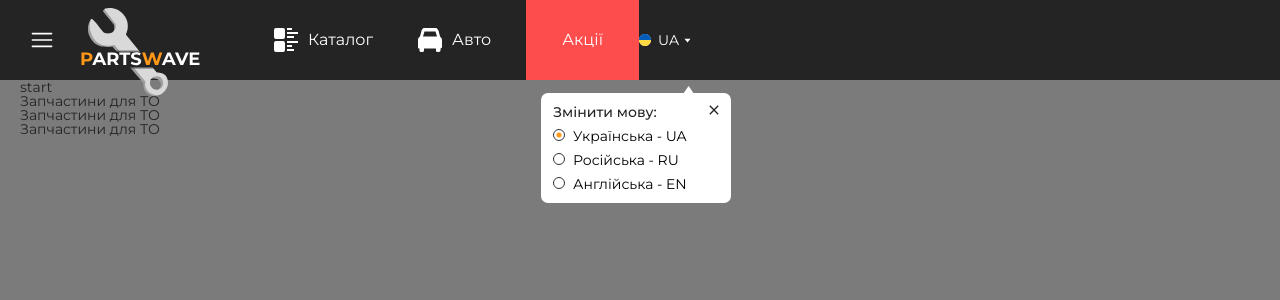
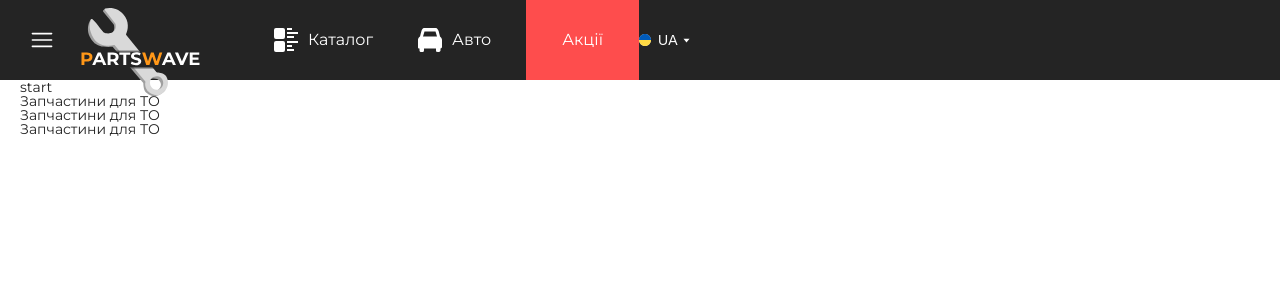
Before and after one commit to alexey-sevastynov/parts-store, a Next.js app: page / in a window 1280 px wide. Shown: the top 300 px of the page. Built offline with nearby package versions, Linux system fonts and the light colour scheme.

Commit message:
modals: added drop-down window for language selection

```diff
--- a/app/globalStyles/global.scss
+++ b/app/globalStyles/global.scss
@@ -39,6 +39,8 @@
   visibility: hidden;
 
   z-index: -1;
+
+  transition: opacity 0.3s ease;
 }
 
 .overlay-active {
--- a/app/layout.tsx
+++ b/app/layout.tsx
@@ -2,6 +2,8 @@ import type { Metadata } from 'next';
 
 import './globalStyles/global.scss';
 import PagesLayout from '@/components/layouts/PagesLayout';
+import Providers from '@/components/layouts/Providers';
+import { Montserrat } from '@/utils/customFonts';
 
 export const metadata: Metadata = {
   title: 'Parts Wave',
@@ -13,5 +15,13 @@ export default function RootLayout({
 }: Readonly<{
   children: React.ReactNode;
 }>) {
-  return <PagesLayout>{children}</PagesLayout>;
+  return (
+    <html lang='ua'>
+      <body className={`${Montserrat.variable}`}>
+        <Providers>
+          <PagesLayout>{children}</PagesLayout>
+        </Providers>
+      </body>
+    </html>
+  );
 }
--- a/components/elements/LangToggle.tsx
+++ b/components/elements/LangToggle.tsx
@@ -6,15 +6,23 @@ import React from 'react';
 
 import { useLang } from '@/hooks/useLang';
 import { AllowedLangs } from '@/constants/lang';
-import { useAppDispatch } from '@/context/hooks';
+import { useAppDispatch, useAppSelector } from '@/context/hooks';
 import { setLang } from '@/context/features/translation/translationSlice';
 
 import { IoMdClose } from 'react-icons/io';
 import { COLORS } from '@/constants/colors';
+import {
+  closeDropDownLang,
+  openDropDownLang,
+} from '@/context/features/modals/modals';
 
 const LangToggle = () => {
   const dispatch = useAppDispatch();
   const { lang, translations } = useLang();
+
+  const isOpenDropDownLang = useAppSelector(
+    (state) => state.modals.isOpenDropDownLang
+  );
 
   const [selectedOption, setSelectedOption] =
     React.useState<AllowedLangs>(lang);
@@ -35,20 +43,27 @@ const LangToggle = () => {
         height={12}
         priority
       />
-      <div className={Styles.langToggle__select}>
+      <button
+        className={Styles.langToggle__select}
+        onClick={() => dispatch(openDropDownLang())}
+      >
         <p className={Styles.langToggle__select_text}>{lang.toUpperCase()}</p>
+
         <Image src={'/img/arrow-down.svg'} alt='arrow' width={7} height={5} />
-      </div>
+      </button>
 
+      {isOpenDropDownLang && (
         <div className={Styles.langToggle__popup}>
           <p className={Styles.langToggle__popup_title}>
             {translations[lang].header.changeLanguage}:
           </p>
 
-        <IoMdClose
-          color={COLORS.blackIcon}
+          <button
             className={Styles.langToggle__popup_close}
-        />
+            onClick={() => dispatch(closeDropDownLang())}
+          >
+            <IoMdClose color={COLORS.blackIcon} />
+          </button>
 
           <label>
             <input
@@ -79,6 +94,7 @@ const LangToggle = () => {
           </label>
           <span className={Styles.langToggle__popup_arrow} />
         </div>
+      )}
     </div>
   );
 };
--- a/components/layouts/PagesLayout.tsx
+++ b/components/layouts/PagesLayout.tsx
@@ -1,20 +1,22 @@
-import { Montserrat } from '@/utils/customFonts';
+'use client';
 
+import { useAppSelector } from '@/context/hooks';
 import Layout from './Layout';
-import Providers from './Providers';
 
 const PagesLayout = ({ children }: { children: React.ReactNode }) => {
+  const isOpenDropDownLang = useAppSelector(
+    (state) => state.modals.isOpenDropDownLang
+  );
+
   return (
-    <html lang='ua'>
-      <body className={`${Montserrat.variable}`}>
-        <Providers>
-          <Layout>{children}</Layout>
+    <>
+      <Layout>{children}</Layout>
 
-          {/* background, when the language drop-down window is open */}
-          <div className='lang-popup-overlay overlay-active' />
-        </Providers>
-      </body>
-    </html>
+      {/* background, when the language drop-down window is open */}
+      <div
+        className={`lang-popup-overlay ${isOpenDropDownLang ? 'overlay-active' : ''}`}
+      />
+    </>
   );
 };
 
--- /dev/null
+++ b/context/features/modals/modals.ts
@@ -0,0 +1,27 @@
+'use client';
+import { createSlice } from '@reduxjs/toolkit';
+
+export interface ModalsState {
+  isOpenDropDownLang: boolean;
+}
+
+const initialState: ModalsState = {
+  isOpenDropDownLang: false,
+};
+
+export const modalsSlice = createSlice({
+  name: 'modals',
+  initialState,
+  reducers: {
+    openDropDownLang: (state) => {
+      state.isOpenDropDownLang = true;
+    },
+    closeDropDownLang: (state) => {
+      state.isOpenDropDownLang = false;
+    },
+  },
+});
+
+export const { openDropDownLang, closeDropDownLang } = modalsSlice.actions;
+
+export const modalsReducer = modalsSlice.reducer;
--- a/context/store.ts
+++ b/context/store.ts
@@ -13,9 +13,11 @@ import {
   PURGE,
   REGISTER,
 } from 'redux-persist';
+import { modalsReducer } from './features/modals/modals';
 
 const rootReducer = combineReducers({
   translation: translationReducer,
+  modals: modalsReducer,
 });
 
 export const persistConfig = {
```
Also changed, not shown: components/templates/Layout.tsx (deleted). Lines whose indentation alone changed are shown as unchanged.
